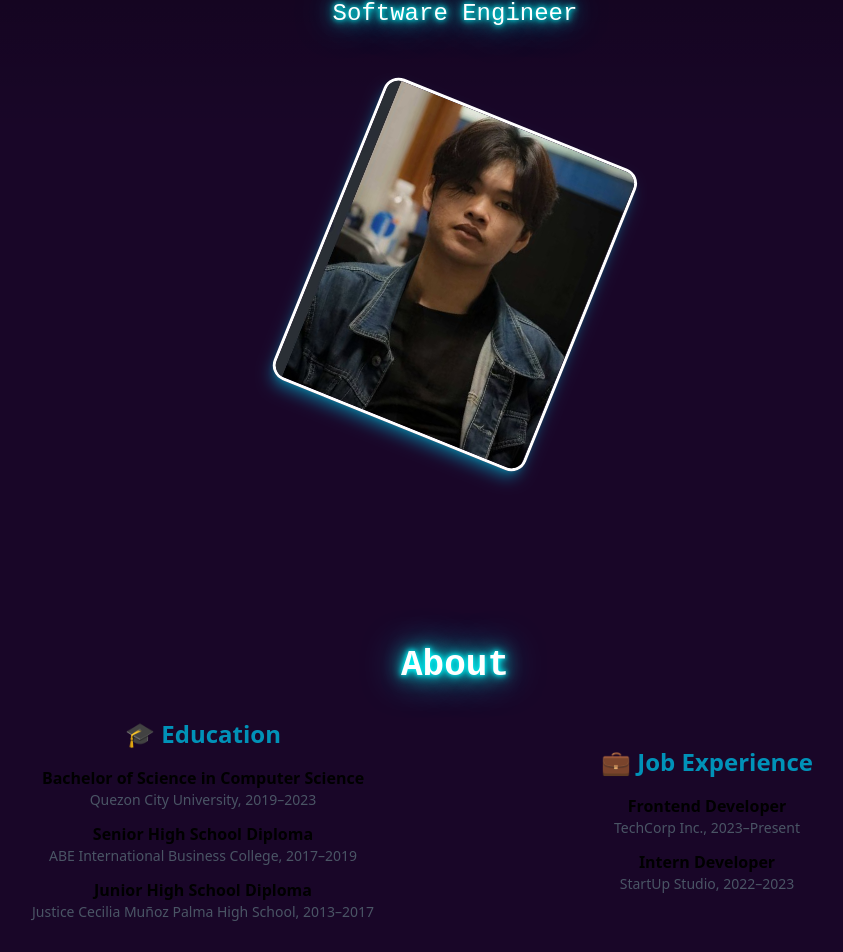
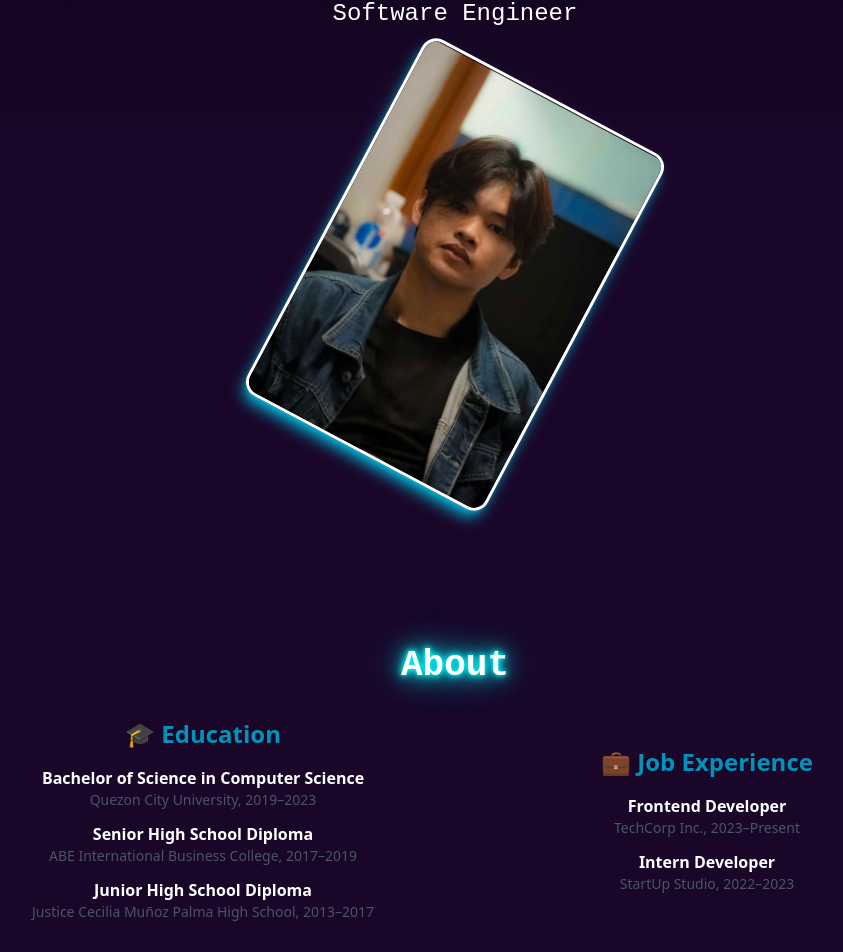
Before and after one commit to LeomarSanguenza/LatestPortfolio, a React (Vite) app: page / in a window 1280 px wide. Shown: the part 266-1218 px from the top of the page, without its empty margins (185-1028 px from the left). Built offline with nearby package versions, Linux system fonts and the light colour scheme.

Commit message:
adjusted mouse trail and added neon shadow

```diff
--- a/src/components/Mousetrail.jsx
+++ b/src/components/Mousetrail.jsx
@@ -23,7 +23,7 @@ const Mousetrail = () => {
       lastMoveTime.current = Date.now();
       setTrail((prevTrail) => [
         { x: e.clientX, y: e.clientY },
-        ...prevTrail.slice(0, 50),
+        ...prevTrail.slice(0, 10),
       ]);
     };
 
@@ -49,7 +49,7 @@ const Mousetrail = () => {
         ctx.quadraticCurveTo(cpX, cpY, p2.x, p2.y);
 
         ctx.strokeStyle = `rgba(255, 230, 255, ${t})`; // neon purple
-        ctx.lineWidth = 9 * t;
+        ctx.lineWidth = 4 * t;
         ctx.shadowColor = `rgba(100, 0, 200, ${t})`;
         ctx.shadowBlur = 40 * t;
         ctx.stroke();
--- a/src/pages/About.jsx
+++ b/src/pages/About.jsx
@@ -13,15 +13,15 @@ const About = () => (
         <h3 className="text-2xl font-semibold mb-4 text-cyan-600">🎓 Education</h3>
         <ul className="space-y-3">
           <li>
-            <h4 className="font-bold">Bachelor of Science in Computer Science</h4>
+            <h4 className="font-bold text-white">Bachelor of Science in Computer Science</h4>
             <p className="text-sm text-gray-600">Quezon City University, 2019–2023</p>
           </li>
           <li>
-            <h4 className="font-bold">Senior High School Diploma</h4>
+            <h4 className="font-bold text-white">Senior High School Diploma</h4>
             <p className="text-sm text-gray-600">ABE International Business College, 2017–2019</p>
           </li>
           <li>
-            <h4 className="font-bold">Junior High School Diploma</h4>
+            <h4 className="font-bold text-white ">Junior High School Diploma</h4>
             <p className="text-sm text-gray-600">Justice Cecilia Muñoz Palma High School, 2013–2017</p>
           </li>
         </ul>
@@ -32,11 +32,11 @@ const About = () => (
         <h3 className="text-2xl font-semibold mb-4 text-cyan-600">💼 Job Experience</h3>
         <ul className="space-y-3">
           <li>
-            <h4 className="font-bold">Frontend Developer</h4>
+            <h4 className="font-bold text-white">Frontend Developer</h4>
             <p className="text-sm text-gray-600">TechCorp Inc., 2023–Present</p>
           </li>
           <li>
-            <h4 className="font-bold">Intern Developer</h4>
+            <h4 className="font-bold text-white">Intern Developer</h4>
             <p className="text-sm text-gray-600">StartUp Studio, 2022–2023</p>
           </li>
         </ul>
--- a/src/pages/Home.jsx
+++ b/src/pages/Home.jsx
@@ -47,20 +47,20 @@ const Home = () => {
                   animationFillMode: "forwards",
                   fontFamily: "'Courier New', monospace",
                   color: "white",
-                  textShadow: '0 0 5px #0ff, 0 0 10px #0ff, 0 0 20px #0ff, 0 0 40px #0ff'
+                  // textShadow: '0 0 5px #0ff, 0 0 10px #0ff, 0 0 20px #0ff, 0 0 40px #0ff'
                 }}
               >
                 {char === " " ? "\u00A0" : char}
               </span>
             ))}
           </div>
-          <h3 className="text-white text-[1.5rem] mt-4 text-center" style={{textShadow: '0 0 5px #0ff, 0 0 10px #0ff, 0 0 20px #0ff, 0 0 40px #0ff', color: "white", fontFamily: "'Courier New', monospace" }}>Software Engineer</h3>
+          <h3 className="text-white text-[1.5rem] mt-4 text-center" style={{color: "white", fontFamily: "'Courier New', monospace" }}>Software Engineer</h3>
         </div>
       </div>
 
       <div className="h-[35vh] flex justify-center items-center">
   <img
-    className="neon-shadow w-68 transform border-3 border-white rotate-22 hover:rotate-0 transition-transform duration-500 ease-in-out rounded-2xl shadow-lg shadow-cyan-500/50"
+    className="neon-shadow w-68 transform border-3 border-white rotate-28 hover:rotate-0 transition-transform duration-500 ease-in-out rounded-2xl shadow-lg shadow-cyan-500/100"
     src="./src/assets/portfolioPic.jpg"
     alt="Portfolio"
   />
```
Also changed, not shown: src/assets/portfolioPic.jpg.
